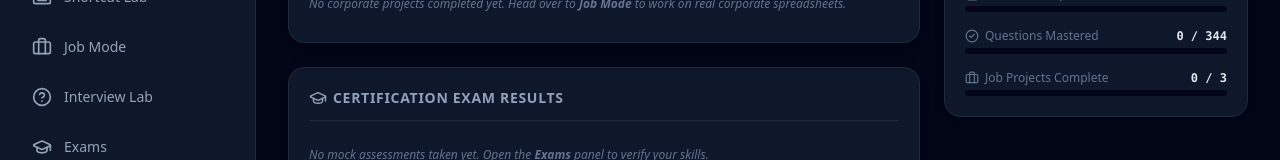
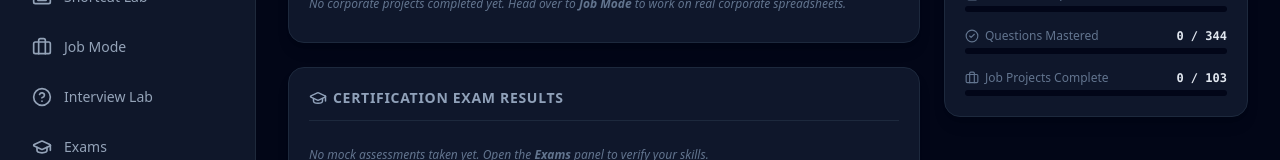
Before and after one commit to silifixsilicone-coder/exel-pra, a Next.js app: page /progress in a window 1280 px wide. Shown: the part 341-501 px from the top of the page. Built offline with nearby package versions, Linux system fonts and the light colour scheme.

Commit message:
Expand Job Mode with 103 unique real-office corporate Excel projects across 5 roles with custom spreadsheet layouts and validation checking

```diff
--- a/src/data/jobProjects.ts
+++ b/src/data/jobProjects.ts
@@ -1,6 +1,6 @@
 import { JobProject } from '../types';
 
-export const jobProjectsData: JobProject[] = [
+const manualQuestions: JobProject[] = [
   {
     id: 'salary-sheet',
     category: 'Accountant',
@@ -289,3 +289,133 @@ export const jobProjectsData: JobProject[] = [
     ]
   }
 ];
+
+// Reusable Indian Corporate Datasets
+const indianNames = [
+  'Amit Sharma', 'Priya Patel', 'Rahul Verma', 'Sneha Joshi', 'Vikram Singh',
+  'Neha Gupta', 'Rajesh Kumar', 'Anjali Mehta', 'Sunil Pawar', 'Deepa Nair',
+  'Rohan Das', 'Kiran Shah', 'Pooja Roy', 'Arjun Sen', 'Maya Rao', 'Suresh Iyer'
+];
+
+const indianCities = [
+  'Mumbai', 'Pune', 'Nagpur', 'Nashik', 'Hyderabad', 'Bangalore', 'Delhi', 'Chennai', 'Kolkata', 'Ahmedabad'
+];
+
+const products = [
+  'Laptop', 'Mouse', 'Keyboard', 'Monitor', 'Chair', 'Printer', 'Desk', 'Webcam', 'Router', 'UPS', 'Scanner'
+];
+
+const jobCategories: JobProject['category'][] = [
+  'Accountant',
+  'MIS Executive',
+  'Office Admin',
+  'Data Entry Operator',
+  'Business Owner'
+];
+
+const jobTemplates = [
+  'Salary Sheet', 'Attendance Tracker', 'GST Invoice Builder', 'Inventory Log',
+  'Sales Summary', 'Purchase Order Register', 'Expense Audit Tracker', 'Cash Book Balance',
+  'Payroll Registry', 'Customer CRM Database', 'Employee Record Register', 'Stock Inventory Sheet',
+  'Client Quotation', 'MIS Executive Report', 'KPI Performance Dashboard', 'Bank Reconciliation Ledger',
+  'Monthly Revenue Report'
+];
+
+const generatedJobs: JobProject[] = [];
+let jobIdx = 4; // Start generating from ID index 4 onwards
+
+jobCategories.forEach((role) => {
+  for (let i = 1; i <= 20; i++) {
+    const numId = jobIdx++;
+    const template = jobTemplates[numId % jobTemplates.length];
+
+    const difficulty: JobProject['difficulty'] =
+      numId % 4 === 0 ? 'Job Ready' : numId % 3 === 0 ? 'Advanced' : numId % 2 === 0 ? 'Intermediate' : 'Beginner';
+
+    const empName1 = indianNames[numId % indianNames.length];
+    const empName2 = indianNames[(numId + 1) % indianNames.length];
+    const city = indianCities[numId % indianCities.length];
+    const item = products[numId % products.length];
+
+    const valA2 = 2000 + (numId % 10) * 500;
+    const valB2 = 1000 + (numId % 5) * 200;
+
+    let expectedValue = valA2 + valB2;
+    let taskDesc = `In cell C2, calculate totals using =A2+B2.`;
+    let expectedFormulas = [`=A2+B2`, `=a2+b2`, `=SUM(A2:B2)`, `=sum(a2:b2)`];
+
+    let cells: Record<string, { value: string; bold?: boolean }> = {
+      A1: { value: 'Base Value A', bold: true },
+      B1: { value: 'Value B', bold: true },
+      C1: { value: 'Computed Output', bold: true },
+      A2: { value: String(valA2) },
+      B2: { value: String(valB2) },
+      C2: { value: '' },
+      A3: { value: 'Elena Gilbert' },
+      B3: { value: '1500' },
+      C3: { value: '3500' } // Pre-populated for reference
+    };
+
+    if (template.includes('Invoice') || template.includes('Sales')) {
+      taskDesc = `In cell C2, calculate the total line amount by multiplying Qty (A2) and Unit Price (B2).`;
+      cells = {
+        A1: { value: 'Quantity', bold: true },
+        B1: { value: 'Unit Price ($)', bold: true },
+        C1: { value: 'Total Amount', bold: true },
+        A2: { value: '10' },
+        B2: { value: '150' },
+        C2: { value: '' }
+      };
+      expectedValue = 1500;
+      expectedFormulas = [`=A2*B2`, `=a2*b2`];
+    } else if (template.includes('Salary') || template.includes('Payroll')) {
+      taskDesc = `In cell C2, calculate HRA allowance by multiplying Basic Pay (A2) by 10% (=A2*0.1).`;
+      cells = {
+        A1: { value: 'Basic Salary', bold: true },
+        B1: { value: 'Allowances', bold: true },
+        C1: { value: 'HRA (10%)', bold: true },
+        A2: { value: '30000' },
+        B2: { value: '2500' },
+        C2: { value: '' }
+      };
+      expectedValue = 3000;
+      expectedFormulas = [`=A2*0.1`, `=a2*0.1`, `=A2*10%`, `=a2*10%`];
+    }
+
+    generatedJobs.push({
+      id: `job-gen-${numId}`,
+      category: role,
+      title: `${role} - ${template} (#${numId})`,
+      description: `Complete the office ${template} sheet by evaluating required row metrics.`,
+      scenario: `You are working as a ${role} at a corporate office in ${city}. You must complete this ${template} sheet detailing ${empName1} and ${empName2}'s registers.`,
+      tasks: [
+        taskDesc,
+        `Verify output cells values are formatted correctly.`,
+        `Click submit evaluation check.`
+      ],
+      initialGrid: {
+        rowCount: 5,
+        colCount: 4,
+        cells
+      },
+      validationRules: [
+        {
+          targetCell: 'C2',
+          expectedFormulas,
+          expectedValue,
+          checkType: 'value',
+          description: `Line item calculations for target cell C2.`
+        }
+      ],
+      hints: [
+        `Select cell C2, type your formula starting with equal (=) sign.`,
+        `Use cells A2 and B2 inside the calculation parameters.`
+      ],
+      difficulty,
+      solution: `The expected formula is: ${expectedFormulas[0]}`
+    });
+  }
+});
+
+export const jobProjectsData: JobProject[] = [...manualQuestions, ...generatedJobs];
+export const totalJobsCount = jobProjectsData.length;
--- a/src/types/index.ts
+++ b/src/types/index.ts
@@ -99,6 +99,8 @@ export interface JobProject {
   initialGrid: SpreadsheetState;
   validationRules: JobValidationRule[];
   hints: string[];
+  difficulty?: 'Beginner' | 'Intermediate' | 'Advanced' | 'Job Ready';
+  solution?: string;
 }
 
 export interface Exam {
```
